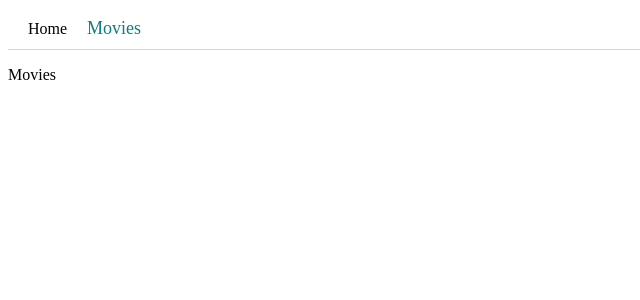
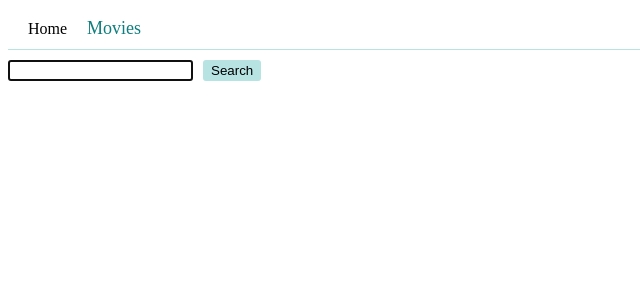
Before and after one commit to galinagumenyuk/goit-react-hw-05-movies, a React (Create React App) app: page /movies in a window 1280 px wide. Shown: the top 300 px of the page, without its empty margins (0-640 px from the left). Built offline with nearby package versions, Linux system fonts and the light colour scheme.

Commit message:
movies by key word

```diff
--- a/src/APIservice.js
+++ b/src/APIservice.js
@@ -1,7 +1,16 @@
 const KEY = "fa7d3ec0cb79e3ec102f854156943f99";
 const BASE_URL = "https://api.themoviedb.org/3";
+
 export function fetchPopularMovies() {
-  return fetch(`${BASE_URL}/trending/movie/week?api_key=${KEY}`)
+  return fetch(`${BASE_URL}/trending/all/day?api_key=${KEY}`)
     .then((res) => res.json())
     .then((data) => data.results);
 }
+
+export function fetchMovieByKeyWord(query) {
+  return fetch(
+    `${BASE_URL}/search/movie?api_key=${KEY}&query=${query}&language=en-US&page=1&include_adult=false`
+  )
+    .then((res) => res.json())
+    .then((data) => data.results);
+}
--- a/src/Movies/Movies.jsx
+++ b/src/Movies/Movies.jsx
@@ -1,4 +1,47 @@
+import { useState, useEffect } from "react";
+import * as APIservice from "../APIservice";
+import { Link } from "react-router-dom";
+import s from "./Movies.module.css";
+
 const Movies = () => {
-   return( <p>Movies</p>)
-}
+    const [inputText, setInputText] = useState("");
+    const [query, setQuery] = useState("");
+    const [movies, setMovies] = useState("");
+
+    const handleNameChange = (e) => {
+        setInputText(e.currentTarget.value.toLowerCase())
+    };
+
+    const handleClick = (e) => {
+        e.preventDefault();
+         setQuery(inputText);
+    }
+
+
+    useEffect(() => {
+        if (query.trim() === "") {
+            return;
+        }
+            APIservice.fetchMovieByKeyWord(query)
+                .then(setMovies)
+        }, [query]);
+
+        return (
+            <div>
+                <input
+                    type="text"
+                    autoComplete="off"
+                    autoFocus
+                    onChange={handleNameChange}
+                ></input>
+                <button type='submit' onClick={handleClick}>Search</button>
+                <ul>
+                {movies && movies.map(movie => <li key={movie.id} className={ s.item}>
+                <Link to={`/movies/${movie.id}`} className={s.link }> {movie.title}</Link>
+                </li>) }
+                </ul>
+            </div>
+        )
+    }
+
 export default Movies;
--- /dev/null
+++ b/src/Movies/Movies.module.css
@@ -0,0 +1,23 @@
+.link {
+  text-decoration: none;
+  color: black;
+}
+.item {
+  list-style: none;
+  margin-bottom: 6px;
+}
+input {
+  margin-top: 10px;
+  margin-right: 10px;
+}
+button {
+  cursor: pointer;
+  border-radius: 3px;
+  border-color: transparent;
+  background-color: rgb(18, 161, 161, 0.3);
+  transition: background-color 250ms cubic-bezier(0.4, 0, 0.2, 1);
+}
+button:focus,
+button:hover {
+  background-color: rgb(18, 161, 161, 0.18);
+}
```
